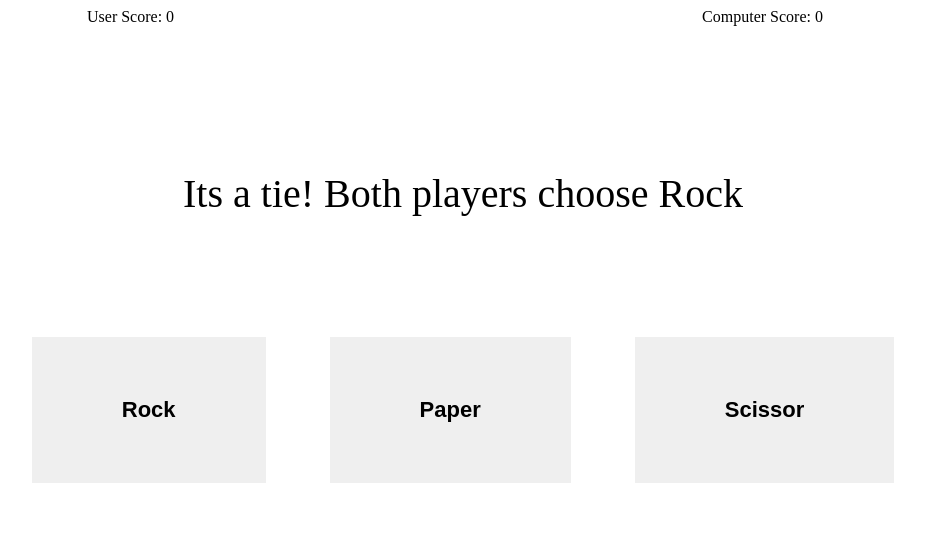
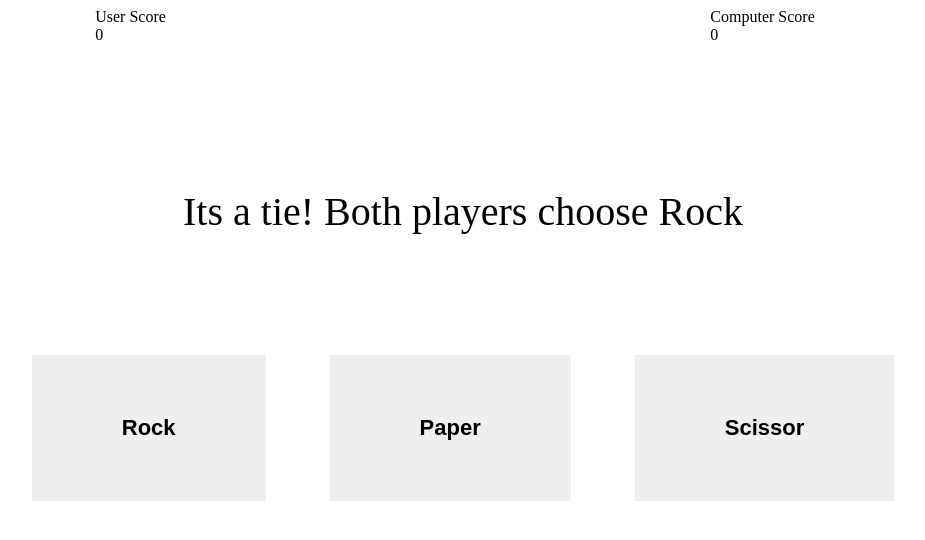
Before and after one commit to wakester25/rock-paper-scissors, a plain HTML site: page index.html in a window 1280 px wide. Both pictures are taken after a click on the button "Rock". Shown: the whole page, without its empty margins (185-1110 px from the left). Drawn offline with Linux system fonts and the light colour scheme.

Commit message:
Change score box format

```diff
--- a/code.js
+++ b/code.js
@@ -58,8 +58,8 @@ function game() {
     buttons = document.querySelectorAll("button");
     displayBox = document.querySelector("#displayBox");
     //scoreBox = document.querySelector("#scoreBox");
-    userScoreBox = document.querySelector("#userScoreBox");
-    computerScoreBox = document.querySelector("#computerScoreBox");
+    userScoreDisplay = document.querySelector("#userScore");
+    computerScoreDisplay = document.querySelector("#computerScore");
     buttons.forEach(button => button.addEventListener("click", () => {
 
         if (!checkGameWinner(userScore, computerScore)) {
@@ -68,17 +68,17 @@ function game() {
             if (result[0] === "You Win!") {
                 displayBox.textContent = result[0] + " " + result[2] + " beats " + result[1] + "!"
                 userScore++;
-                userScoreBox.textContent = "User Score: " + userScore;
-                computerScoreBox.textContent = "Computer Score: " + computerScore;
+                userScoreDisplay.textContent = userScore;
+                computerScoreDisplay.textContent = computerScore;
             } else if (result[0] === "You Lose!") {
                 displayBox.textContent = result[0] + " " + result[1] + " beats " + result[2] + "!";
                 computerScore++;
-                userScoreBox.textContent = "User Score: " + userScore;
-                computerScoreBox.textContent = "Computer Score: " + computerScore;
+                userScoreDisplay.textContent = userScore;
+                computerScoreDisplay.textContent = computerScore;
             } else {
                 displayBox.textContent = result[0] + " Both players choose " + result[1];
-                userScoreBox.textContent = "User Score: " + userScore;
-                computerScoreBox.textContent = "Computer Score: " + computerScore;
+                userScoreDisplay.textContent = userScore;
+                computerScoreDisplay.textContent = computerScore;
             }
         } else {
             if (userScore > computerScore) {
--- a/index.html
+++ b/index.html
@@ -11,8 +11,14 @@
 </head>
 <body>
     <div class="score-container">
-        <div id="userScoreBox"></div>
-        <div id="computerScoreBox"></div>
+        <div class="userScoreBox">
+            <div>User Score</div>
+            <div id="userScore"></div>
+        </div>
+        <div class="computerScoreBox">
+            <div>Computer Score</div>
+            <div id="computerScore"></div>
+        </div>
     </div>
     <div class="game-container">
         <div class="main-container">
```
